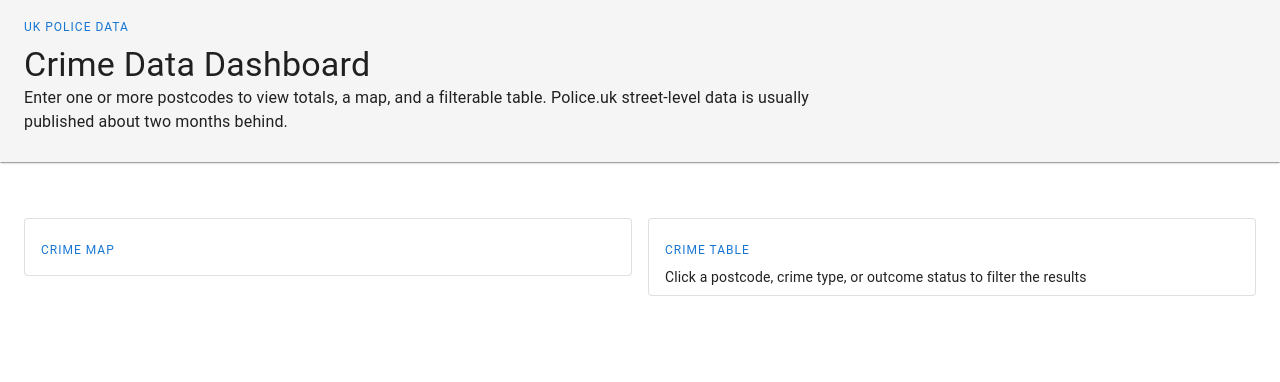
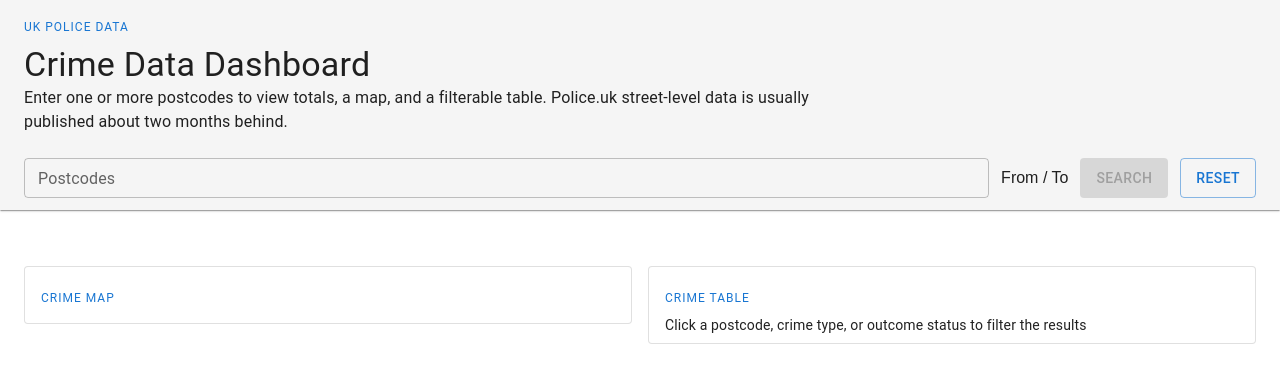
Before and after one commit to miniarts-london/crime-data-dashboard, a Next.js app: page / in a window 1280 px wide. Shown: the top 382 px of the page. Built offline with nearby package versions, Linux system fonts and the light colour scheme.

Commit message:
search postcode field and buttons

```diff
--- a/components/Dashboard.tsx
+++ b/components/Dashboard.tsx
@@ -1,8 +1,49 @@
 'use client';
 
 import { Box, Stack, Typography, Grid, AppBar, Paper, Toolbar } from "@mui/material";
+import SearchBar from "./SearchBar";
+import { FormEvent, useState } from "react";
+import { parseSearchParams } from "./Helper";
+import { parsePostcodesInput } from "@/lib/postcodes";
+import { currentMonth } from "@/lib/dateRange";
+
+export interface InitialParams {
+  postcodes: string[];
+  from: string;
+  to: string;
+}
 
 export default function Dashboard() {
+
+  const [initialParams] = useState<InitialParams>(() => parseSearchParams());
+  const [postcodes, setPostcodes] = useState<string[]>(initialParams.postcodes);
+  const [from, setFrom] = useState(initialParams.from);
+  const [to, setTo] = useState(initialParams.to);
+  const [notice, setNotice] = useState('');
+  const [loading, setLoading] = useState(false);
+
+  const runSearch = (postcodes: string[], from: string, to: string) => {console.log('Running search with:', postcodes, from, to);}
+
+  const handleSearchSubmit = (e: FormEvent) => {
+    e.preventDefault();
+    const { valid, invalid } = parsePostcodesInput(postcodes.join(','));
+    if (valid.length === 0) {
+      setNotice('Enter at least one valid UK postcode to search.');
+      return;
+    }
+    setNotice(invalid.length ? `Ignored invalid postcode(s): ${invalid.join(', ')}` : '');
+    // Reflect the validated, deduped, normalized set back into the chips.
+    setPostcodes(valid);
+    const useFrom = from || currentMonth();
+    const useTo = to || currentMonth();
+    setFrom(useFrom);
+    setTo(useTo);
+    runSearch(valid, useFrom, useTo);
+  };
+
+  const handleReset = () => {
+   console.log('Resetting search');
+  };
 
   return (
     <Box sx={{ display: 'flex', flexDirection: 'column', height: '100vh' }}>
@@ -22,7 +63,18 @@ export default function Dashboard() {
               </Typography>
             </Box>
           </Stack>
-      {/* serchbar */}
+          <SearchBar
+            postcodes={postcodes}
+            onPostcodesChange={setPostcodes}
+            from={from}
+            onFromChange={setFrom}
+            to={to}
+            onToChange={setTo}
+            onSubmit={handleSearchSubmit}
+            onReset={handleReset}
+            loading={loading}
+            notice={notice}
+          />
         </Toolbar>
 
 
--- /dev/null
+++ b/components/Helper.ts
@@ -0,0 +1,31 @@
+import { currentMonth } from "@/lib/dateRange";
+import { parsePostcodesInput } from "@/lib/postcodes";
+
+export interface InitialParams {
+  postcodes: string[];
+  from: string;
+  to: string;
+}
+
+export function parseSearchParams(): InitialParams {
+  const params = new URLSearchParams(window.location.search);
+  const { valid } = parsePostcodesInput(params.get('postcodes') || '');
+  const today = currentMonth();
+  return {
+    postcodes: valid,
+    from: params.get('from') || today,
+    to: params.get('to') || today,
+  };
+}
+
+export function updateQueryString(postcodes: string[], from: string, to: string) {
+  const params = new URLSearchParams();
+  if (postcodes.length > 0) params.set('postcodes', postcodes.join(','));
+  params.set('from', from);
+  params.set('to', to);
+  window.history.replaceState(null, '', `${window.location.pathname}?${params.toString()}`);
+}
+
+export function clearQueryString() {
+  window.history.replaceState(null, '', window.location.pathname);
+}
--- /dev/null
+++ b/components/SearchBar.tsx
@@ -0,0 +1,164 @@
+'use client';
+
+import { useEffect, useRef, useState, type FormEvent } from 'react';
+import { Autocomplete, Box, TextField, Button, CircularProgress, Typography } from '@mui/material';
+import { parsePostcodesInput } from '@/lib/postcodes';
+import { MIN_SUGGEST_CHARS} from '@/config/config'
+
+interface SearchBarProps {
+  postcodes: string[];
+  onPostcodesChange: (value: string[]) => void;
+  from: string;
+  onFromChange: (value: string) => void;
+  to: string;
+  onToChange: (value: string) => void;
+  onSubmit: (e: FormEvent) => void;
+  onReset: () => void;
+  loading: boolean;
+  notice?: string;
+}
+
+export default function SearchBar({
+  postcodes,
+  onPostcodesChange,
+  from,
+  onFromChange,
+  to,
+  onToChange,
+  onSubmit,
+  onReset,
+  loading,
+  notice,
+}: SearchBarProps) {
+  const [inputValue, setInputValue] = useState('');
+  const [liveOptions, setLiveOptions] = useState<string[]>([]);
+  const [suggestLoading, setSuggestLoading] = useState(false);
+  const debounceRef = useRef<ReturnType<typeof setTimeout> | null>(null);
+  const abortRef = useRef<AbortController | null>(null);
+
+  useEffect(() => {
+    if (debounceRef.current) clearTimeout(debounceRef.current);
+    if (abortRef.current) abortRef.current.abort();
+
+    const query = inputValue.trim();
+    if (query.length < MIN_SUGGEST_CHARS) {
+      queueMicrotask(() => {
+        setLiveOptions([]);
+        setSuggestLoading(false);
+      });
+      return;
+    }
+
+  }, [inputValue]);
+
+  // Splits on commas and adds each non-empty piece as a chip, deduping
+  // against what's already selected. Lets someone paste a whole
+  // "SW1A 1AA, EC1A 1BB" string in one go, not just type one postcode at a time.
+  const addFromText = (text: string) => {
+    const parts = text
+      .split(',')
+      .map((p) => p.trim())
+      .filter(Boolean);
+    if (parts.length === 0) return;
+    const merged = new Set(postcodes);
+    parts.forEach((p) => merged.add(p));
+    onPostcodesChange(Array.from(merged));
+  };
+
+  const options = liveOptions;
+  const { valid } = parsePostcodesInput([...postcodes, inputValue].join(','));
+  const canSearch = valid.length > 0 && !loading;
+
+  return (
+    <Box
+      component="form"
+      onSubmit={(event) => {
+        if (!canSearch) {
+          event.preventDefault();
+          return;
+        }
+        onSubmit(event);
+      }}
+      sx={{ display: 'flex', flexWrap: 'wrap', gap: 1.5, alignItems: 'center', width: '100%' }}
+    >
+      <Autocomplete
+        multiple
+        freeSolo
+        filterSelectedOptions
+        options={options}
+        loading={suggestLoading}
+        value={postcodes}
+        inputValue={inputValue}
+        onChange={(_event, newValue) => {
+          const cleaned = newValue.map((v) => v.trim()).filter(Boolean);
+          onPostcodesChange(Array.from(new Set(cleaned)));
+        }}
+        onInputChange={(_event, newInputValue, reason) => {
+          if (reason === 'input' && newInputValue.includes(',')) {
+            const segments = newInputValue.split(',');
+            const last = segments.pop() ?? '';
+            addFromText(segments.join(','));
+            setInputValue(last.replace(/^\s+/, ''));
+            return;
+          }
+          setInputValue(newInputValue);
+        }}
+        renderInput={(params) => (
+          <TextField
+            {...params}
+            size="small"
+            label="Postcodes"
+            placeholder={postcodes.length ? 'Start typing a postcode' : 'SW1A 1AA'}
+            onBlur={() => {
+              if (inputValue.trim()) {
+                addFromText(inputValue);
+                setInputValue('');
+              }
+            }}
+            slotProps={{
+              ...params.slotProps,
+              input: {
+                ...params.slotProps.input,
+                endAdornment: (
+                  <>
+                    {suggestLoading && <CircularProgress color="inherit" size={16} sx={{ mr: 1 }} />}
+                    {params.slotProps.input.endAdornment}
+                  </>
+                ),
+              },
+            }}
+          />
+        )}
+        sx={{
+          width: { xs: '100%', sm: 'auto' },
+          minWidth: { xs: '100%', sm: 260 },
+          flex: { xs: '1 1 100%', sm: '1 1 260px' },
+        }}
+      />
+      From / To
+      <Button type="submit" variant="contained" aria-label="Search" disabled={!canSearch} sx={{ height: 40 }}>
+        {loading ? <CircularProgress size={20} color="inherit" /> : 'Search'}
+      </Button>
+      <Button
+        type="button"
+        variant="outlined"
+        color="primary"
+        sx={{ height: 40 }}
+        onClick={() => {
+          if (abortRef.current) abortRef.current.abort();
+          setInputValue('');
+          setLiveOptions([]);
+          setSuggestLoading(false);
+          onReset();
+        }}
+      >
+        Reset
+      </Button>
+      {notice && (
+        <Typography variant="caption" color="error" sx={{ width: '100%' }}>
+          {notice}
+        </Typography>
+      )}
+    </Box>
+  );
+}
--- /dev/null
+++ b/config/config.ts
@@ -0,0 +1,3 @@
+export const MIN_SUGGEST_CHARS = 2;
+export const SUGGEST_DEBOUNCE_MS = 250;
+export const MAX_REQUESTS = 40;
--- /dev/null
+++ b/lib/dateRange.ts
@@ -0,0 +1,27 @@
+import dayjs from 'dayjs';
+
+export function currentMonth(): string {
+  return dayjs().format('YYYY-MM');
+}
+
+// Inclusive list of 'YYYY-MM' strings between from and to (swapped if given in
+// reverse order). Falls back to just the current month if either is invalid.
+export function monthsBetween(from: string, to: string): string[] {
+  let start = dayjs(`${from}-01`);
+  let end = dayjs(`${to}-01`);
+  if (!start.isValid() || !end.isValid()) return [currentMonth()];
+  if (end.isBefore(start)) {
+    const tmp = start;
+    start = end;
+    end = tmp;
+  }
+  const months: string[] = [];
+  let cursor = start;
+  let guard = 0;
+  while ((cursor.isBefore(end) || cursor.isSame(end, 'month')) && guard < 240) {
+    months.push(cursor.format('YYYY-MM'));
+    cursor = cursor.add(1, 'month');
+    guard += 1;
+  }
+  return months;
+}
--- /dev/null
+++ b/lib/postcodes.ts
@@ -0,0 +1,26 @@
+// Loose UK postcode format validator (structure only, not existence - actual
+// existence is confirmed by the getthedata.com geocoding call).
+export const POSTCODE_REGEX = /^[A-Za-z]{1,2}\d[A-Za-z\d]?\s*\d[A-Za-z]{2}$/;
+
+export function normalizePostcode(pc: string): string {
+  return pc.trim().toUpperCase().replace(/\s+/g, ' ');
+}
+
+// Splits a comma-separated postcode list into valid/invalid, deduping valid entries.
+export function parsePostcodesInput(raw: string): { valid: string[]; invalid: string[] } {
+  const parts = (raw || '').split(',').map((p) => p.trim()).filter(Boolean);
+  const seen = new Set<string>();
+  const valid: string[] = [];
+  const invalid: string[] = [];
+  for (const p of parts) {
+    const norm = normalizePostcode(p);
+    if (!POSTCODE_REGEX.test(norm)) {
+      invalid.push(p);
+      continue;
+    }
+    if (seen.has(norm)) continue;
+    seen.add(norm);
+    valid.push(norm);
+  }
+  return { valid, invalid };
+}
```
